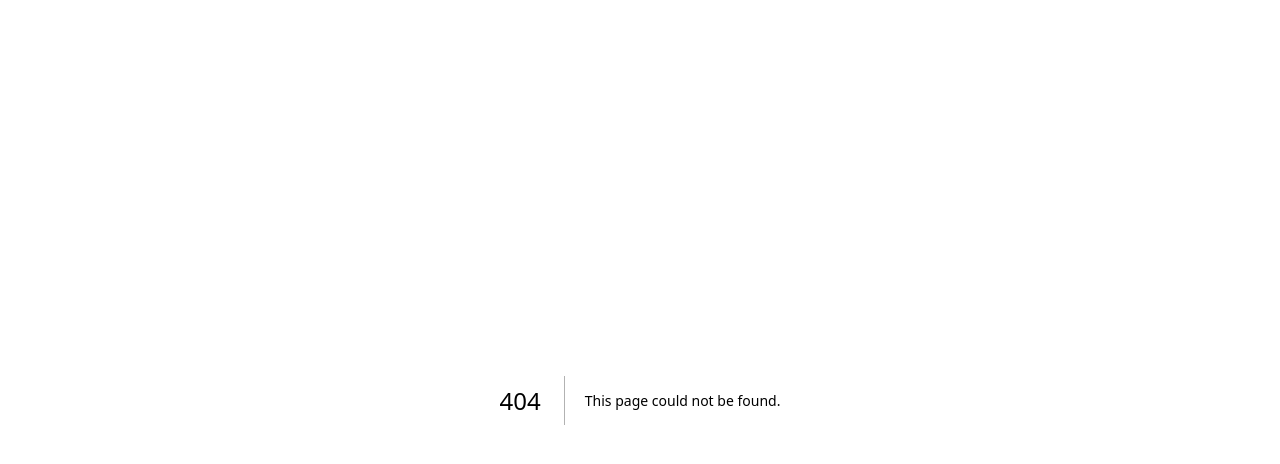
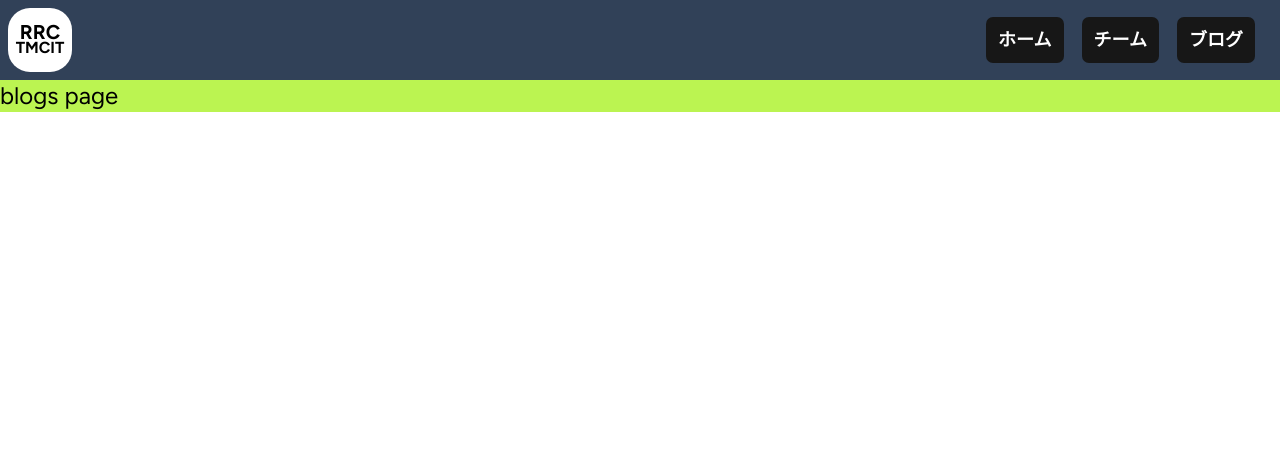
Before and after one commit to ohirugoha-n/rrc-web, a Next.js app: page /root/blogs in a window 1280 px wide. Before the commit this address had no page. Shown: the top 464 px of the page. Built offline with nearby package versions, Linux system fonts and the light colour scheme.

Commit message:
チーム、ブログのページを作る

```diff
--- /dev/null
+++ b/src/app/root/blogs/page.tsx
@@ -0,0 +1,9 @@
+const Page = () => {
+  return (
+    <div>
+      <p className='bg-lime-300 text-2xl'>blogs page</p>
+    </div>
+  );
+};
+
+export default Page;
--- /dev/null
+++ b/src/app/root/teams/page.tsx
@@ -0,0 +1,9 @@
+const Page = () => {
+  return (
+    <div>
+      <p className='bg-lime-300 text-2xl'>teams page</p>
+    </div>
+  );
+};
+
+export default Page;
--- a/src/components/root/header.tsx
+++ b/src/components/root/header.tsx
@@ -1,16 +1,15 @@
 'use client';
 
-import { useRouter } from 'next/navigation';
+import Link from 'next/link';
 
-import { Button } from '@/components/ui/button';
+import { buttonVariants } from '@/components/ui/button';
+import { cn } from '@/lib/utils';
 
 export const Header = () => {
-  const router = useRouter();
   const menu_items: { name: string; href: string }[] = [
-    { name: 'ダミー1', href: '/dummy1' },
-    { name: 'ダミー2', href: '/dummy2' },
-    { name: 'ダミー3', href: '/dummy3' },
-    { name: 'ダミー4------', href: '/dummy4' },
+    { name: 'ホーム', href: '/' },
+    { name: 'チーム', href: '/teams' },
+    { name: 'ブログ', href: '/blogs' },
   ];
   return (
     <header className='space-between sticky top-0 flex h-20 w-screen flex-row items-center justify-between bg-slate-700 px-2'>
@@ -18,15 +17,19 @@ export const Header = () => {
         <p className='font-bold text-xl'>RRC</p>
         <p className='font-bold text-md'>TMCIT</p>
       </div>
-      <div className='flex flex-row space-x-4'>
+      <div className='flex flex-row space-x-4 pr-4'>
         {menu_items.map((item) => (
-          <Button
-            className='h-12 rounded-md bg-slate-500 font-bold text-lg text-white hover:scale-105 hover:bg-slate-400'
+          <Link
+            className={cn(
+              buttonVariants(),
+              'h-12 rounded-md hover:scale-105 hover:bg-slate-500',
+              'font-bold text-lg text-white',
+            )}
+            href={item.href}
             key={item.name}
-            onClick={() => router.push(item.href)}
           >
             {item.name}
-          </Button>
+          </Link>
         ))}
       </div>
     </header>
```
